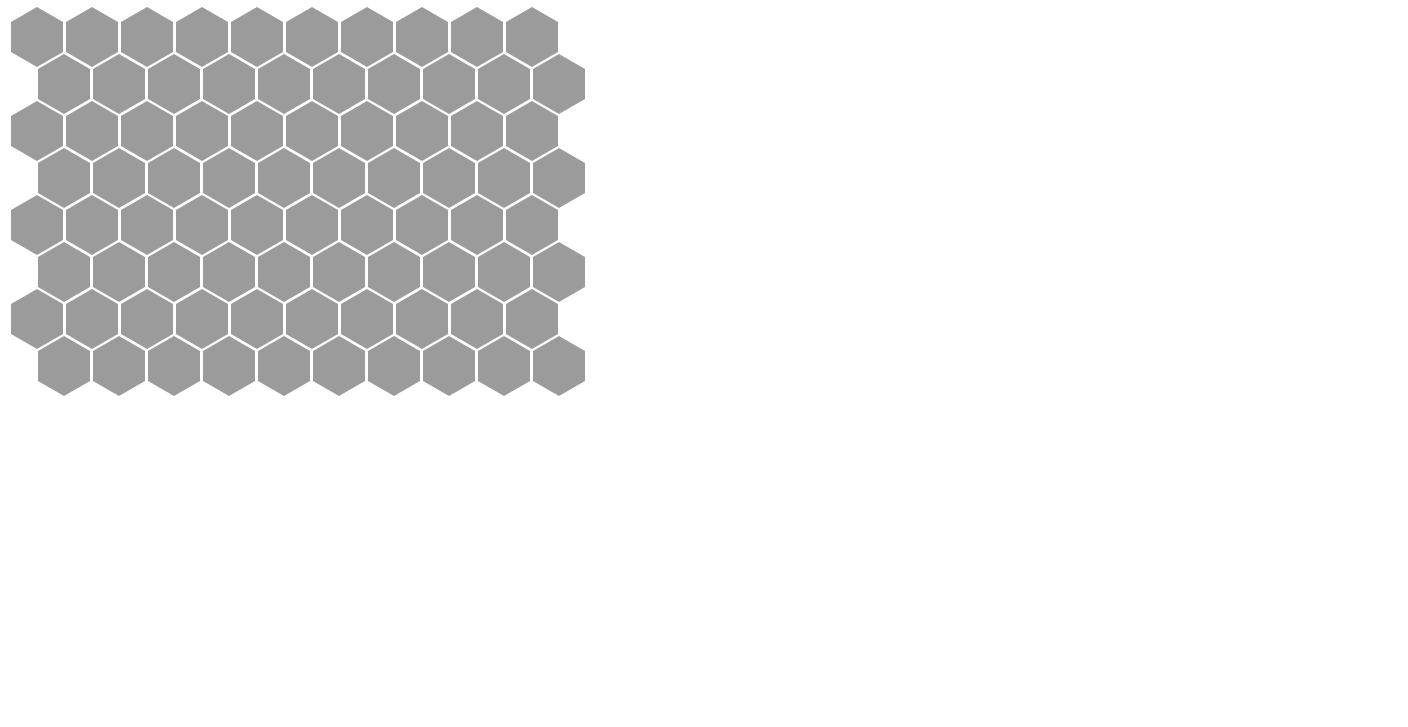
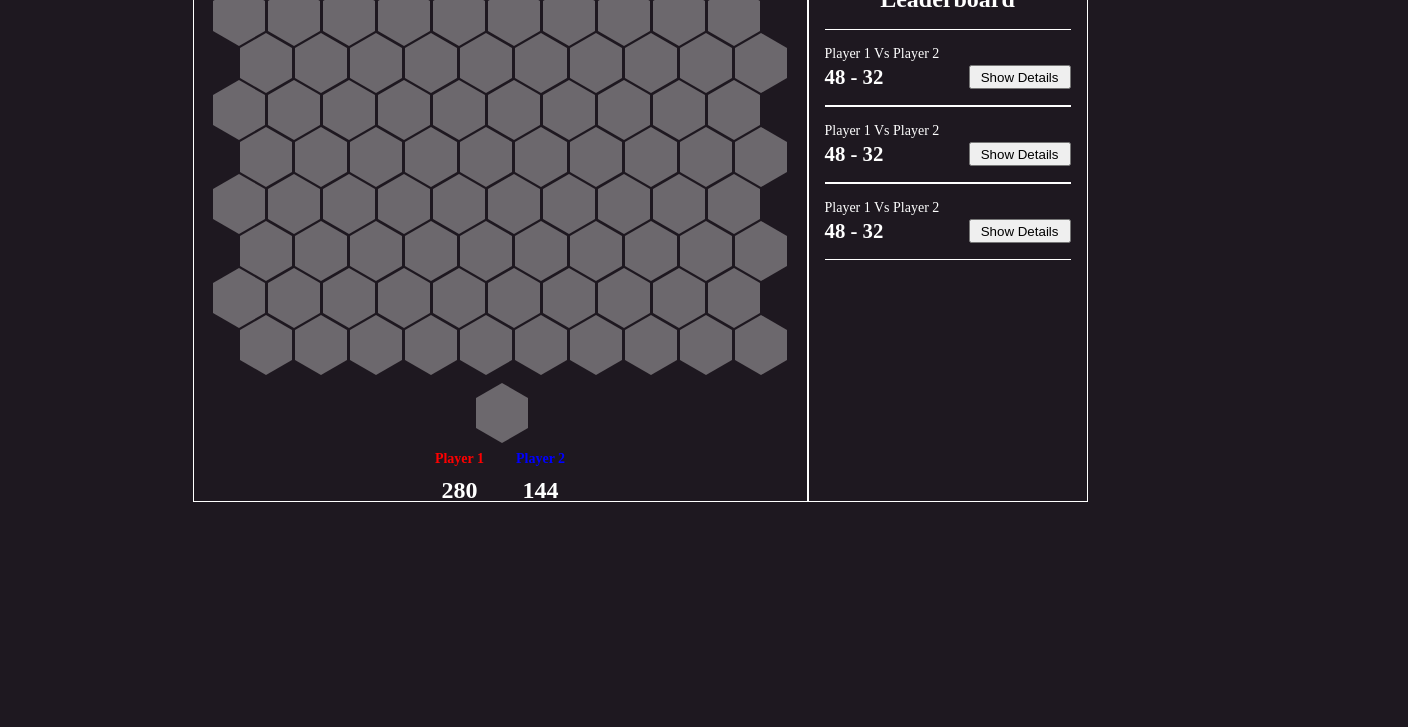
Before and after one commit to Diandrash/hexaria-games, a plain HTML site: page index.html in a window 1280 px wide. Shown: the part 73-800 px from the top of the page, 1408 px wide, since content can reach past the window. Drawn offline with Linux system fonts and the light colour scheme.

Commit message:
--style (main) slicing design

```diff
--- a/index.html
+++ b/index.html
@@ -4,51 +4,58 @@
     <meta charset="UTF-8">
     <meta name="viewport" content="width=device-width, initial-scale=1.0">
     <title>Hexaria Game</title>
-    <style>
-        .container {
-            float: left;
-            width: 1400px;
-        }
-        .hex-row {
-            clear: left;
-        }
-        .even {
-            margin-left: 27px;
-        }
-        .hexagon {
-            float: left;
-            margin-left: 3px;
-            margin-bottom: -13px;
-            cursor: pointer;
-        }
-        .top {
-            width: 0;
-            border-bottom: 15px solid rgba(0, 0, 0, 0.393);
-            border-left: 26px solid transparent;
-            border-right: 26px solid transparent;
-        }
-        .main {
-            width: 52px;
-            height: 30px;
-            background-color: rgba(0, 0, 0, 0.393);
-        }
-        .bottom {
-            width: 0;
-            border-top: 15px solid rgba(0, 0, 0, 0.393);
-            border-left: 26px solid transparent;
-            border-right: 26px solid transparent;
-        }
-        .player1 .main {
-            background-color: red;
-        }
-        .player2 .main {
-            background-color: yellow;
-        }
-    </style>
+    <link rel="stylesheet" href="style.css">
 </head>
 <body>
-    <h1>Hexaria Game</h1>
-    <div id="game-board" class="container"></div>
+    <h3 class="text-title">Hexaria Game</h3>
+
+    <div class="container">
+        <div class="board-area">
+            <div id="game-board" class="game-board"></div>
+            <div class="current-hex">
+                <div class="hexagon">
+                    <div class="top"></div>
+                    <div class="main"></div>
+                    <div class="bottom"></div>
+                </div>
+            </div>
+            <div class="player-score">
+                <div class="player one">
+                    <h3>Player 1</h3>
+                    <p>280</p>
+                </div>
+                <div class="player two">
+                    <h3>Player 2</h3>
+                    <p>144</p>
+                </div>
+            </div>
+        </div>
+        <div class="leaderboard-area">
+            <h1 class="leaderboard-title">Leaderboard</h1>
+
+            <div class="leaderboard-details">
+                <h1 class="players-name">Player 1 Vs Player 2</h1>
+                <div class="score-details">
+                    <h1 class="score">48 - 32</h1>
+                    <button class="btn-leaderboard">Show Details</button>
+                </div>
+            </div>
+            <div class="leaderboard-details">
+                <h1 class="players-name">Player 1 Vs Player 2</h1>
+                <div class="score-details">
+                    <h1 class="score">48 - 32</h1>
+                    <button class="btn-leaderboard">Show Details</button>
+                </div>
+            </div>
+            <div class="leaderboard-details">
+                <h1 class="players-name">Player 1 Vs Player 2</h1>
+                <div class="score-details">
+                    <h1 class="score">48 - 32</h1>
+                    <button class="btn-leaderboard">Show Details</button>
+                </div>
+            </div>
+        </div>
+    </div>
 
     <script src="hexaria.js"></script>
 </body>
--- /dev/null
+++ b/style.css
@@ -0,0 +1,151 @@
+* {
+    margin: 0;
+    padding: 0;
+    box-sizing: border-box;
+}
+body {
+    background-color: rgb(30, 24, 32);
+    display: flex;
+    justify-content: center;
+    flex-direction: column;
+    align-items: center;
+}
+
+.text-title {
+    color: white;
+    margin-top: 10px;
+}
+
+.container {
+    display: flex;
+    margin-top: 10px;
+}
+.board-area {
+    width: 615px;
+    height: 533px;
+    border: 1px solid white;
+    padding-left: 1rem;
+    padding-right: 1rem;
+    padding-top: 1rem;
+    padding-bottom: 10rem;
+    display: flex;
+    flex-direction: column;
+}
+.game-board {
+    float: left;
+}
+
+.player-score {
+    align-self: center;
+    display: flex;
+    margin-top: 1.3rem;
+}
+
+.player {
+    display: flex;
+    flex-direction: column;
+    margin-left: 1rem;
+    margin-right: 1rem;
+    text-align: center;
+}
+.one h3 {
+    font-size: 14px;
+    font-weight: bold;
+    color: red;
+    margin-bottom: 10px;
+}
+.two h3 {
+    font-size: 14px;
+    font-weight: bold;
+    color: blue;
+    margin-bottom: 10px;
+}
+
+.one p {
+    font-size: 1.5rem;
+    color: white;
+    font-weight: bolder;
+}
+.two p {
+    font-size: 1.5rem;
+    color: white;
+    font-weight: bolder;
+}
+
+.current-hex {
+    align-self: center;
+    margin-top: 1.3rem;
+}
+
+.hex-row {
+    clear: left;
+}
+.even {
+    margin-left: 27px;
+}
+.hexagon {
+    float: left;
+    margin-left: 3px;
+    margin-bottom: -13px;
+    cursor: pointer;
+}
+.top {
+    width: 0;
+    border-bottom: 15px solid rgba(229, 228, 228, 0.393);
+    border-left: 26px solid transparent;
+    border-right: 26px solid transparent;
+}
+.main {
+    width: 52px;
+    height: 30px;
+    background-color: rgba(229, 228, 228, 0.393);
+}
+.bottom {
+    width: 0;
+    border-top: 15px solid rgba(229, 228, 228, 0.393);
+    border-left: 26px solid transparent;
+    border-right: 26px solid transparent;
+}
+.player1 .main {
+    background-color: red;
+}
+.player2 .main {
+    background-color: yellow;
+}
+
+.leaderboard-area {
+    width: 280px;
+    border: 1px solid white;
+    padding: 1rem;
+    color: white;
+}
+
+.leaderboard-details {
+    padding: 1rem 0;
+    border-top: 1px solid white;
+    border-bottom: 1px solid white;
+}
+.leaderboard-title {
+    color: white;
+    text-align: center;
+    font-size: 1.5rem;
+    font-weight: 600;
+    margin-bottom: 1rem;
+}
+
+.players-name {
+    font-size: 14px;
+    font-weight: 200;
+}
+.score-details {
+    display: flex;
+    justify-content: space-between;
+    margin-top: 3px;
+}
+.score {
+    font-size: 1.3rem;
+    font-weight: 600;
+}
+.btn-leaderboard {
+    padding: 2px 10px;
+}
```
